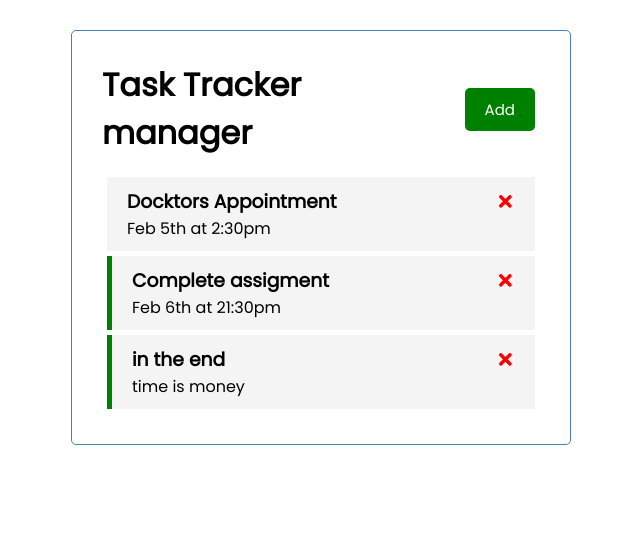
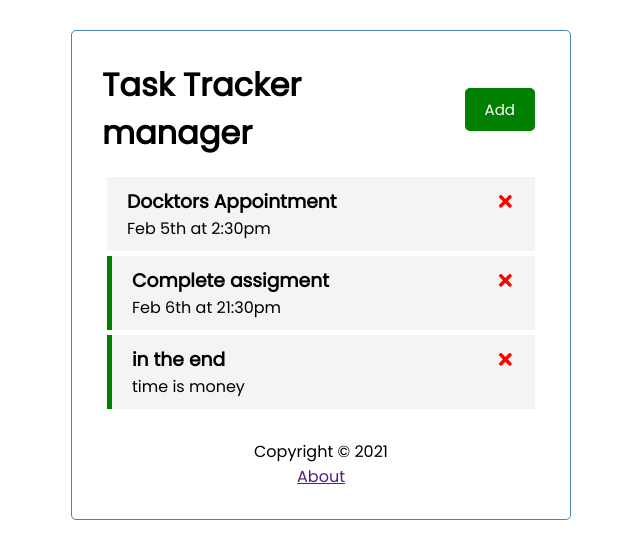
Before and after one commit to gymcode/comebackcode, a React (Create React App) app: page / in a window 1280 px wide. Shown: the top 558 px of the page, without its empty margins (319-959 px from the left). Built offline with nearby package versions, Linux system fonts and the light colour scheme; data requests are answered from the project's data file.

Commit message:
added the footer

```diff
--- a/src/App.js
+++ b/src/App.js
@@ -4,6 +4,7 @@ import { React, useState, useEffect } from "react";
 import Header from "./components/Header";
 import Task from "./components/task"
 import AddTask from "./components/addTask"
+import Footer from "./components/footer";
 
 function App () {
 
@@ -96,6 +97,7 @@ function App () {
           tasks.length > 0 ?
           <Task tasks={tasks} toggleClass={toggleReminder}  onDelete={deleteEvent} /> : <h4>No task avaliable</h4>
         }
+        <Footer/>
       </div>
     )
 }
--- /dev/null
+++ b/src/components/footer.js
@@ -0,0 +1,11 @@
+
+function Footer () {
+    return (
+        <footer>
+            <p>Copyright &copy; 2021</p>
+            <a href={""}>About</a>
+        </footer>
+    )
+}
+
+export default Footer
```
